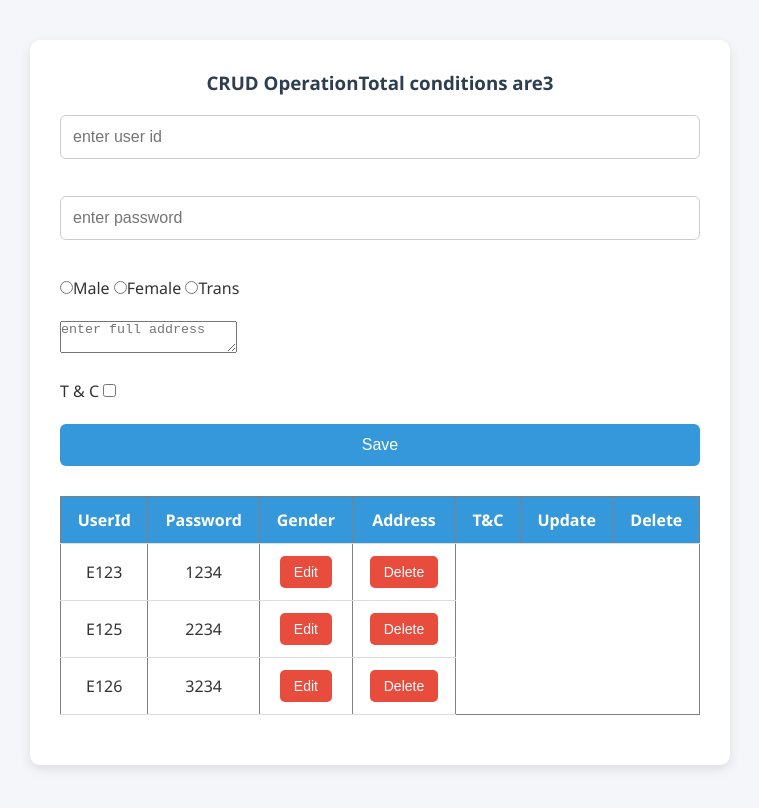
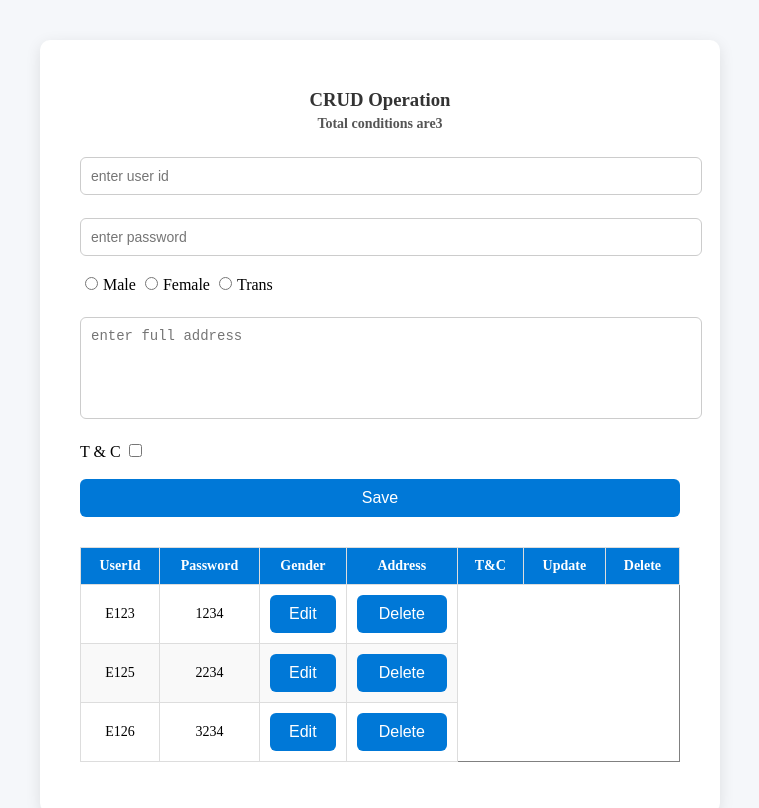
Before and after one commit to AtrickPaul/Crud, a plain HTML site: page index.html in a window 1280 px wide. Shown: the top 808 px of the page, without its empty margins (260-1019 px from the left). Drawn offline with Linux system fonts and the light colour scheme.

Commit message:
Update index.css

```diff
--- a/index.css
+++ b/index.css
@@ -1,139 +1,124 @@
-
-
-        /* Reset some default styles */
+<style>
     * {
-            margin: 0;
-            padding: 0;
         box-sizing: border-box;
+        font-family: "Segoe UI", Tahoma, Geneva, Verdana, sans-serif;
     }
 
     body {
-            font-family: 'Segoe UI', Tahoma, Geneva, Verdana, sans-serif;
-            background: #f4f6f9;
-            color: #333;
-            padding: 40px;
+        background: #f5f7fa;
+        margin: 0;
+        padding: 0;
+        display: flex;
+        justify-content: center;
+        align-items: flex-start;
+        min-height: 100vh;
     }
 
     .content {
-            max-width: 700px;
-            margin: auto;
-            background: #ffffff;
-            padding: 30px;
-            box-shadow: 0 4px 12px rgba(0, 0, 0, 0.1);
+        background: #fff;
+        margin-top: 40px;
+        padding: 30px 40px;
         border-radius: 10px;
+        box-shadow: 0 4px 15px rgba(0,0,0,0.1);
+        width: 600px;
     }
 
     h3 {
+        text-align: center;
+        color: #333;
         margin-bottom: 20px;
-            text-align: center;
-            color: #2c3e50;
+    }
+
+    #sp {
+        display: block;
+        font-size: 14px;
+        color: #555;
+        margin-top: 5px;
     }
 
     input[type="text"],
-        input[type="password"] {
+    input[type="password"],
+    textarea {
         width: 100%;
-            padding: 12px;
-            margin-bottom: 15px;
+        padding: 10px;
+        margin-top: 5px;
         border: 1px solid #ccc;
         border-radius: 6px;
-            font-size: 16px;
-            transition: border-color 0.3s;
+        font-size: 14px;
+        transition: border-color 0.2s;
     }
 
-        input:focus {
-            border-color: #3498db;
+    input[type="text"]:focus,
+    input[type="password"]:focus,
+    textarea:focus {
+        border-color: #0078d7;
         outline: none;
+    }
+
+    textarea {
+        resize: none;
+        height: 80px;
+    }
+
+    input[type="radio"], input[type="checkbox"] {
+        margin-right: 5px;
     }
 
     button {
         width: 100%;
-            padding: 12px;
-            background-color: #3498db;
+        padding: 10px;
+        background: #0078d7;
         color: white;
         border: none;
         border-radius: 6px;
         font-size: 16px;
         cursor: pointer;
-            transition: background-color 0.3s;
+        transition: background 0.3s;
     }
 
     button:hover {
-            background-color: #2980b9;
+        background: #005ea8;
     }
 
     table {
         width: 100%;
         margin-top: 30px;
         border-collapse: collapse;
-            font-size: 16px;
-            background-color: #fff;
     }
 
-        th,
-        td {
-            padding: 12px 15px;
-            text-align: center;
-            border-bottom: 1px solid #ddd;
-        }
-
-        th {
-            background-color: #3498db;
+    table thead {
+        background-color: #0078d7;
         color: white;
     }
 
-        td button {
-            width: auto;
-            padding: 8px 14px;
+    table th, table td {
+        padding: 10px;
+        text-align: center;
+        border: 1px solid #ddd;
         font-size: 14px;
-            border-radius: 5px;
     }
 
-        td button:first-child {
-            background-color: #27ae60;
+    table tbody tr:nth-child(even) {
+        background-color: #f9f9f9;
     }
 
-        td button:first-child:hover {
-            background-color: #219150;
-        }
-
-        td button:last-child {
-            background-color: #e74c3c;
-        }
-
-        td button:last-child:hover {
-            background-color: #c0392b;
+    table tbody tr:hover {
+        background-color: #eef5ff;
     }
 
     #msg {
-            margin-top: 20px;
         text-align: center;
-            font-size: 18px;
+        margin-top: 15px;
+        font-weight: bold;
     }
 
-        @media (max-width: 600px) {
-            table,
-            thead,
-            tbody,
-            th,
-            td,
-            tr {
-                display: block;
+    @media (max-width: 650px) {
+        .content {
+            width: 90%;
+            padding: 20px;
         }
-
-            th {
-                display: none;
-            }
-
-            td {
-                position: relative;
-                padding-left: 50%;
-                text-align: left;
-            }
-
-            td::before {
-                content: attr(data-label);
-                position: absolute;
-                left: 10px;
-                font-weight: bold;
+        table, tbody, td, th {
+            font-size: 12px;
         }
     }
+</style>
```
Lines whose indentation alone changed are shown as unchanged.
